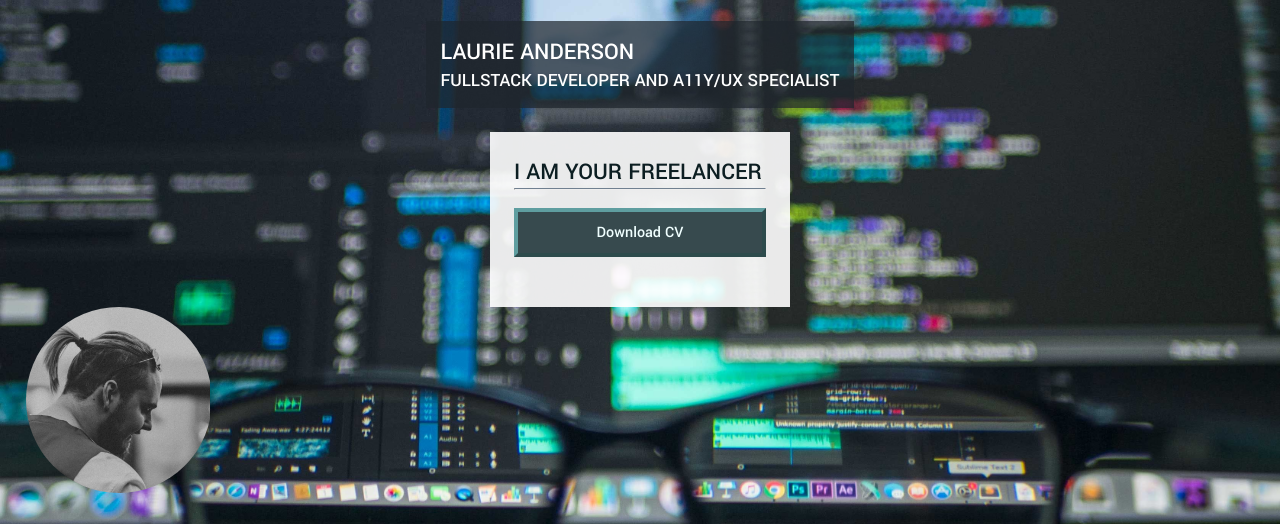
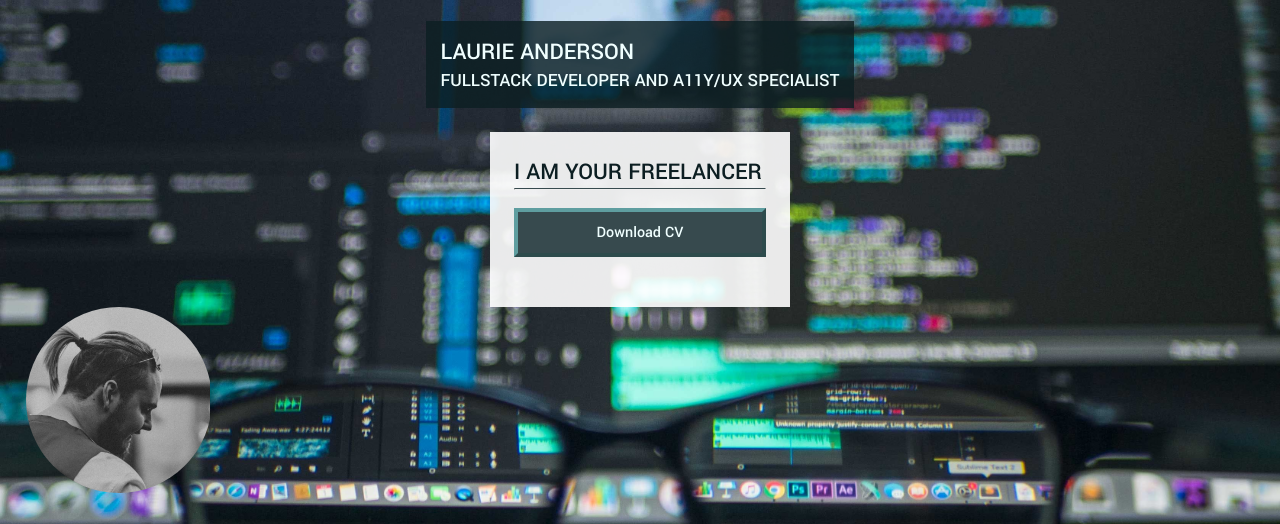
Before and after one commit to LaurieAnderson92/FullStack-Anderson, a plain HTML site: page index.html in a window 1280 px wide. Shown: the part 51-575 px from the top of the page. Drawn offline with Linux system fonts and the light colour scheme.

Commit message:
updates styles to fully match color palette

```diff
--- a/assets/css/style.css
+++ b/assets/css/style.css
@@ -5,9 +5,10 @@
     padding: 0;
     margin: 0;
     box-sizing: border-box;
-    color: azure;
+    color: #f0ffff;
   }
 
+  /* Anchor styles to make links more attractive whle keeping accessability features */
 a {
     text-decoration: none;
     color: inherit
@@ -25,9 +26,10 @@ h1, h2, h3 {
     }
 
 hr {
-    border-top: 1px solid slategray;
+    border-top: 1px solid #374A4E;
     }
 
+    /* Style to remove the bullet points from list items in the nav tag */
 nav li {
     list-style-type: none;
     }
@@ -116,7 +118,7 @@ a:hover {
     padding: 10px;
     border: 4px;
     border-style: outset;
-    border-color: cadetblue;
+    border-color: #5f9ea0;
     background-color: #374A4E;
 }
 
@@ -133,9 +135,9 @@ a:hover {
 }
 
 #title-heading{
-    color: white;
+    color: #f0ffff;
     left: 2%;
-    background-color: rgba(31, 38, 45, 0.7);
+    background-color: rgba(12, 30, 34, 0.8);
     padding: 15px;
     order: 0;
     margin: 1.5rem;
```
